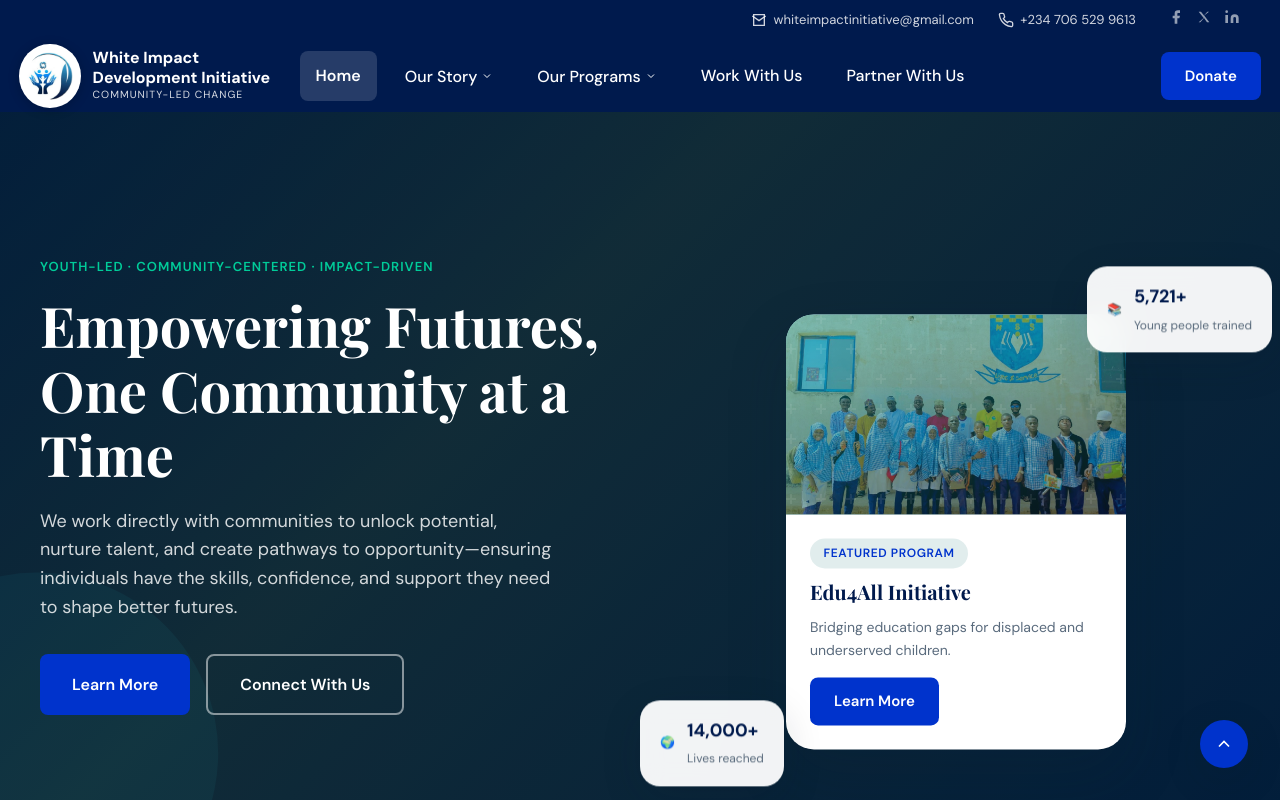
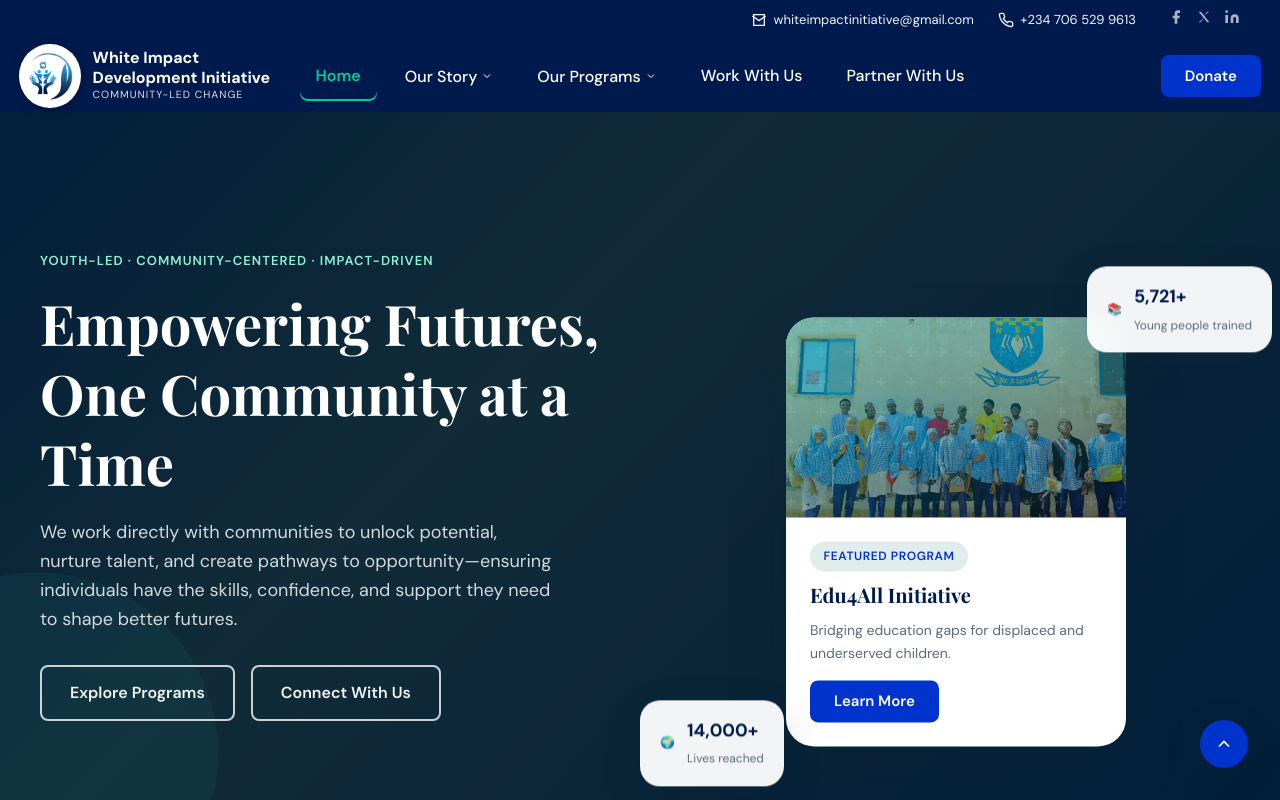
Before and after one commit to Excellency08/white-impact-frontend, a website: page index.html in a window 1280 px wide. Shown: the top 800 px of the page. Drawn offline with nearby package versions, Linux system fonts and the light colour scheme; no server answers.

Commit message:
Update button styles and improve layout for hero section: changed button text to 'Explore Programs', adjusted padding, and refined hover effects for better visibility.

```diff
--- a/index.html
+++ b/index.html
@@ -36,7 +36,7 @@
                         better futures.
                     </p>
                     <div class="hero-actions">
-                        <a class="btn btn-primary btn-lg" href="our-story.html">Learn More</a>
+                        <a class="btn btn-outline btn-lg" href="our-story.html">Explore Programs</a>
                         <a class="btn btn-outline btn-lg" href="work-with-us.html">Connect With Us</a>
                     </div>
                 </div>
--- a/styles.css
+++ b/styles.css
@@ -147,13 +147,14 @@
     padding: 0.75rem 1.5rem;
     font-size: 0.9375rem;
     font-weight: 600;
+    line-height: 1.2;
     border-radius: var(--radius-sm);
     transition: all var(--transition);
     white-space: nowrap;
 }
 
 .btn-lg {
-    padding: 1rem 2rem;
+    padding: 1rem 1.75rem;
     font-size: 1rem;
 }
 
@@ -173,13 +174,13 @@
 }
 
 .btn-outline {
-    border: 2px solid var(--surface-overlay-50);
-    color: var(--color-white);
+    border: 2px solid rgba(255, 255, 255, 0.78);
+    color: rgba(255, 255, 255, 0.95);
 }
 
 .btn-outline:hover {
-    background: var(--surface-overlay-12);
-    border-color: var(--color-white);
+    background: rgba(255, 255, 255, 0.08);
+    border-color: rgba(255, 255, 255, 0.95);
 }
 
 .btn-ghost {
@@ -247,7 +248,7 @@
 
 .top-bar {
     background: var(--color-navy);
-    color: var(--surface-overlay-82);
+    color: rgba(255, 255, 255, 0.95);
     font-size: 0.8125rem;
     height: var(--top-bar-height);
     display: flex;
@@ -596,7 +597,7 @@
     font-weight: 600;
     text-transform: uppercase;
     letter-spacing: 0.08em;
-    color: var(--color-accent);
+    color: #8cf2d7;
     margin-bottom: 1rem;
 }
 
@@ -604,7 +605,7 @@
     font-family: var(--font-display);
     font-size: clamp(2.25rem, 4.5vw, 3.5rem);
     font-weight: 700;
-    line-height: 1.15;
+    line-height: 1.25;
     color: var(--color-white);
     margin-bottom: 1.25rem;
 }
@@ -733,14 +734,16 @@
 }
 
 .hero-float-1 {
-    top: 2%;
-    right: -1.5rem;
+    top: 1rem;
+    right: 0;
+    transform: translateX(100%);
     animation-delay: 0s;
 }
 
 .hero-float-2 {
-    bottom: 5%;
-    left: -1.5rem;
+    bottom: 1rem;
+    left: 0;
+    transform: translateX(-100%);
     animation-delay: 0s;
 }
 
@@ -2065,9 +2068,10 @@
 
 .nav-link.active,
 .nav-btn.active {
-    color: var(--color-white);
+    color: var(--color-accent);
     font-weight: 600;
-    background: var(--surface-overlay-15);
+    background: transparent;
+    box-shadow: inset 0 -2px 0 var(--color-accent);
 }
 
 .dropdown-panel a.active {
```
